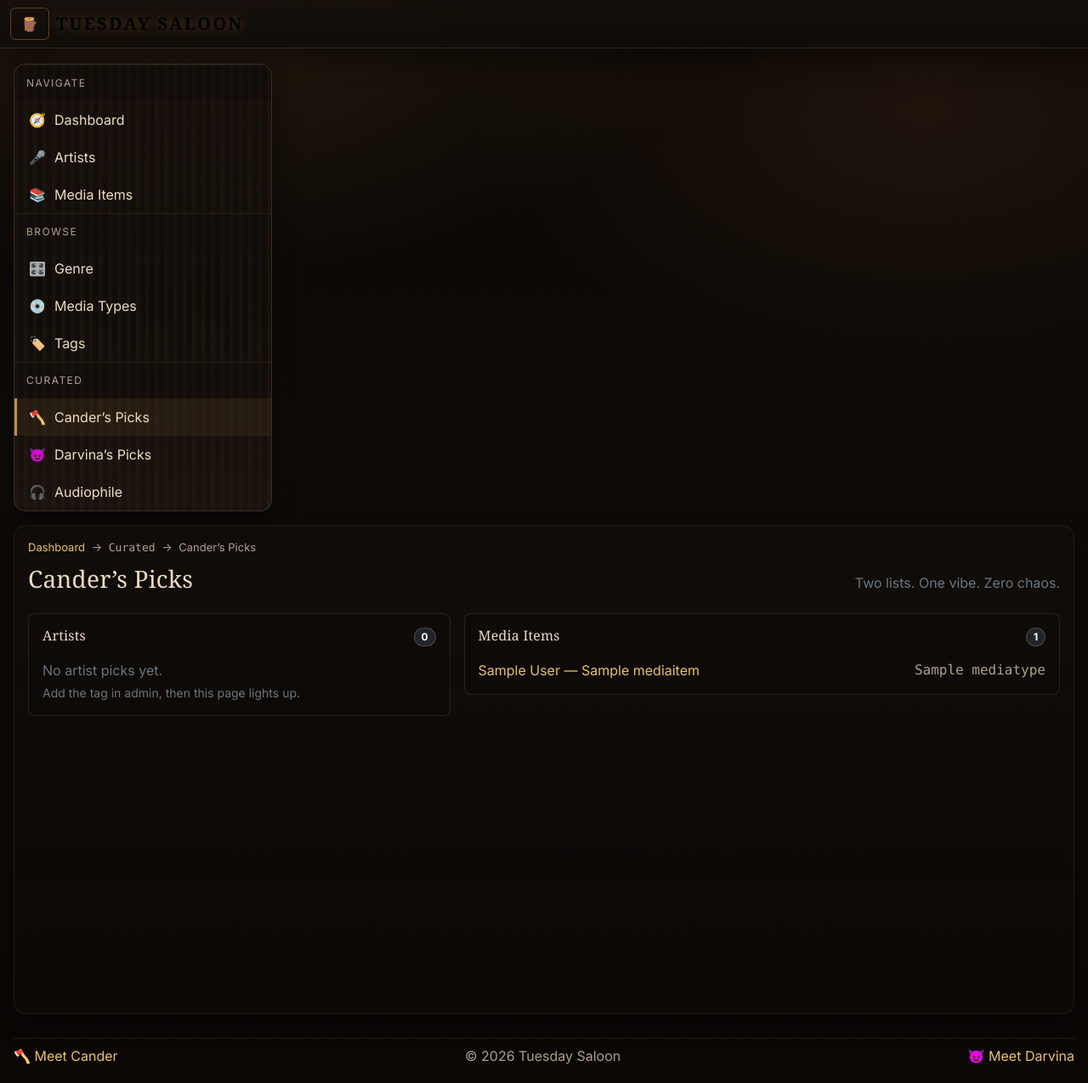
After one commit to ggrg7c5wzp-ux/media-management-system, a Django app: page /curated/cander/ in a window 1280 px wide. The commit adds this page. Shown: the whole page at 85% size. Run offline with Django 5.2, Linux system fonts and the light colour scheme; tables that the repository leaves empty hold one stand-in row (values such as "Sample post"); parts of the project's set-up code (start-up, migrations or seed data) failed here and were passed over; some web fonts are replaced.

Commit message:
Curation Changes

```diff
--- a/src/catalog/templates/catalog/base.html
+++ b/src/catalog/templates/catalog/base.html
@@ -160,6 +160,14 @@
       .mono { font-family: ui-monospace, SFMono-Regular, Menlo, Monaco, Consolas, "Liberation Mono", monospace; color: var(--ts-muted); }
       .truncate { max-width: 520px; white-space: nowrap; overflow: hidden; text-overflow: ellipsis; }
 
+      /* Breadcrumb */
+      .ts-breadcrumb{
+        color: var(--ts-muted);
+        font-size: 13px;
+        margin-bottom: 10px;
+      }
+      .ts-breadcrumb a{ color: var(--ts-link); }
+
       /* Footer */
       .ts-footer{
         max-width: 1500px;
@@ -204,28 +212,30 @@
         <!-- Sidebar desktop -->
         <aside class="col-lg-3 d-none d-lg-block ts-sidebar-col">
           <div class="ts-sidebar">
+            {% with p=request.path %}
             <div class="section-title">Navigate</div>
             <nav class="ts-nav">
-              <a href="{% url 'catalog_public:dashboard' %}">🧭 <span>Dashboard</span></a>
-              <a href="{% url 'catalog_public:artist_list' %}">🎤 <span>Artists</span></a>
-              <a href="{% url 'catalog_public:catalog_list' %}">📚 <span>Media Items</span></a>
+              <a class="{% if p|slice:':11' == '/dashboard/' or p == '/dashboard' %}active{% endif %}" href="{% url 'catalog_public:dashboard' %}">🧭 <span>Dashboard</span></a>
+              <a class="{% if p|slice:':9' == '/artists/' or p == '/artists' %}active{% endif %}" href="{% url 'catalog_public:artist_list' %}">🎤 <span>Artists</span></a>
+              <a class="{% if p|slice:':8' == '/catalog/' or p == '/catalog' or p|slice:':7' == '/items/' %}active{% endif %}" href="{% url 'catalog_public:catalog_list' %}">📚 <span>Media Items</span></a>
             </nav>
 
             <div class="section-title">Browse</div>
             <nav class="ts-nav">
-              <a href="{% url 'catalog_public:genre_list' %}">🎛️ <span>Genre</span></a>
-              <a href="{% url 'catalog_public:media_type_list' %}">💿 <span>Media Types</span></a>
-              <a href="{% url 'catalog_public:tag_list' %}">🏷️ <span>Tags</span></a>
+              <a class="{% if p|slice:':8' == '/genres/' or p == '/genres' %}active{% endif %}" href="{% url 'catalog_public:genre_list' %}">🎛️ <span>Genre</span></a>
+              <a class="{% if p|slice:':12' == '/media-types/' or p == '/media-types' %}active{% endif %}" href="{% url 'catalog_public:media_type_list' %}">💿 <span>Media Types</span></a>
+              <a class="{% if p|slice:':6' == '/tags/' or p == '/tags' %}active{% endif %}" href="{% url 'catalog_public:tag_list' %}">🏷️ <span>Tags</span></a>
             </nav>
 
             <div class="section-title">Curated</div>
             <nav class="ts-nav">
-              <a href="{% url 'catalog_public:curated_cander' %}">🪓 <span>Cander’s Picks</span></a>
-              <a href="{% url 'catalog_public:curated_darvina' %}">😈 <span>Darvina’s Picks</span></a>
-              <a href="{% url 'catalog_public:curated_audiophile' %}">🎧 <span>Audiophile</span></a>
+              <a class="{% if p|slice:':16' == '/curated/cander/' or p == '/curated/cander' %}active{% endif %}" href="{% url 'catalog_public:curated_cander' %}">🪓 <span>Cander’s Picks</span></a>
+              <a class="{% if p|slice:':17' == '/curated/darvina/' or p == '/curated/darvina' %}active{% endif %}" href="{% url 'catalog_public:curated_darvina' %}">😈 <span>Darvina’s Picks</span></a>
+              <a class="{% if p|slice:':20' == '/curated/audiophile/' or p == '/curated/audiophile' %}active{% endif %}" href="{% url 'catalog_public:curated_audiophile' %}">🎧 <span>Audiophile</span></a>
             </nav>
           </div>
-        </aside>
+
+            {% endwith %}        </aside>
 
         <!-- Sidebar mobile (offcanvas) -->
         <div class="offcanvas offcanvas-start d-lg-none" tabindex="-1" id="tsSidebar">
@@ -235,33 +245,37 @@
           </div>
           <div class="offcanvas-body">
             <div class="ts-sidebar">
+              {% with p=request.path %}
               <div class="section-title">Navigate</div>
               <nav class="ts-nav">
-                <a href="{% url 'catalog_public:dashboard' %}">🧭 <span>Dashboard</span></a>
-                <a href="{% url 'catalog_public:artist_list' %}">🎤 <span>Artists</span></a>
-                <a href="{% url 'catalog_public:catalog_list' %}">📚 <span>Media Items</span></a>
+                <a class="{% if p|slice:':11' == '/dashboard/' or p == '/dashboard' %}active{% endif %}" href="{% url 'catalog_public:dashboard' %}">🧭 <span>Dashboard</span></a>
+                <a class="{% if p|slice:':9' == '/artists/' or p == '/artists' %}active{% endif %}" href="{% url 'catalog_public:artist_list' %}">🎤 <span>Artists</span></a>
+                <a class="{% if p|slice:':8' == '/catalog/' or p == '/catalog' or p|slice:':7' == '/items/' %}active{% endif %}" href="{% url 'catalog_public:catalog_list' %}">📚 <span>Media Items</span></a>
               </nav>
 
               <div class="section-title">Browse</div>
               <nav class="ts-nav">
-                <a href="{% url 'catalog_public:genre_list' %}">🎛️ <span>Genre</span></a>
-                <a href="{% url 'catalog_public:media_type_list' %}">💿 <span>Media Types</span></a>
-                <a href="{% url 'catalog_public:tag_list' %}">🏷️ <span>Tags</span></a>
+                <a class="{% if p|slice:':8' == '/genres/' or p == '/genres' %}active{% endif %}" href="{% url 'catalog_public:genre_list' %}">🎛️ <span>Genre</span></a>
+                <a class="{% if p|slice:':12' == '/media-types/' or p == '/media-types' %}active{% endif %}" href="{% url 'catalog_public:media_type_list' %}">💿 <span>Media Types</span></a>
+                <a class="{% if p|slice:':6' == '/tags/' or p == '/tags' %}active{% endif %}" href="{% url 'catalog_public:tag_list' %}">🏷️ <span>Tags</span></a>
               </nav>
 
               <div class="section-title">Curated</div>
               <nav class="ts-nav">
-                <a href="{% url 'catalog_public:curated_cander' %}">🪓 <span>Cander’s Picks</span></a>
-                <a href="{% url 'catalog_public:curated_darvina' %}">😈 <span>Darvina’s Picks</span></a>
-                <a href="{% url 'catalog_public:curated_audiophile' %}">🎧 <span>Audiophile</span></a>
+                <a class="{% if p|slice:':16' == '/curated/cander/' or p == '/curated/cander' %}active{% endif %}" href="{% url 'catalog_public:curated_cander' %}">🪓 <span>Cander’s Picks</span></a>
+                <a class="{% if p|slice:':17' == '/curated/darvina/' or p == '/curated/darvina' %}active{% endif %}" href="{% url 'catalog_public:curated_darvina' %}">😈 <span>Darvina’s Picks</span></a>
+                <a class="{% if p|slice:':20' == '/curated/audiophile/' or p == '/curated/audiophile' %}active{% endif %}" href="{% url 'catalog_public:curated_audiophile' %}">🎧 <span>Audiophile</span></a>
               </nav>
             </div>
           </div>
         </div>
 
+
+              {% endwith %}
         <!-- Main content -->
         <section class="col-lg-9 ts-main-col">
           <div class="ts-content">
+            {% block breadcrumb %}{% endblock %}
             {% block content %}{% endblock %}
           </div>
         </section>
--- /dev/null
+++ b/src/catalog/templates/catalog/curated.html
@@ -0,0 +1,88 @@
+{% extends "catalog/base.html" %}
+{% block title %}{{ title }}{% endblock %}
+
+{% block breadcrumb %}
+  <div class="ts-breadcrumb">
+    <a href="{% url 'catalog_public:dashboard' %}">Dashboard</a>
+    <span class="mx-1">→</span>
+    <span class="mono">Curated</span>
+    <span class="mx-1">→</span>
+    <span>{{ title }}</span>
+  </div>
+{% endblock %}
+
+{% block content %}
+<div class="d-flex align-items-baseline justify-content-between gap-3 flex-wrap">
+  <h1 class="h3 m-0">{{ title }}</h1>
+  <div class="text-secondary">Two lists. One vibe. Zero chaos.</div>
+</div>
+
+<div class="row g-3 mt-2">
+  <div class="col-12 col-lg-5">
+    <div class="p-3 rounded-3" style="border:1px solid rgba(255,216,158,.12); background:rgba(0,0,0,.08);">
+      <div class="d-flex justify-content-between align-items-baseline">
+        <h2 class="h6 m-0">Artists</h2>
+        <span class="badge rounded-pill text-bg-dark" style="border:1px solid rgba(255,216,158,.18);">
+          {{ artists|length }}
+        </span>
+      </div>
+
+      {% if artist_tag %}
+        <div class="text-secondary small mt-1">
+          Tag: <span class="mono">{{ artist_tag.name }}</span>
+        </div>
+      {% endif %}
+
+      <div class="mt-3 d-grid gap-2">
+        {% for a in artists %}
+          <a href="{% url 'catalog_public:artist_detail' a.id %}">
+            <div class="d-flex justify-content-between">
+              <span class="truncate">{{ a.display_name }}</span>
+              <span class="mono">{{ a.item_count }}</span>
+            </div>
+          </a>
+        {% empty %}
+          <div class="text-secondary">
+            <div class="mb-1">No artist picks yet.</div>
+            <div class="small">Add the tag in admin, then this page lights up.</div>
+          </div>
+        {% endfor %}
+      </div>
+    </div>
+  </div>
+
+  <div class="col-12 col-lg-7">
+    <div class="p-3 rounded-3" style="border:1px solid rgba(255,216,158,.12); background:rgba(0,0,0,.08);">
+      <div class="d-flex justify-content-between align-items-baseline">
+        <h2 class="h6 m-0">Media Items</h2>
+        <span class="badge rounded-pill text-bg-dark" style="border:1px solid rgba(255,216,158,.18);">
+          {{ items|length }}
+        </span>
+      </div>
+
+      {% if media_tag %}
+        <div class="text-secondary small mt-1">
+          Tag: <span class="mono">{{ media_tag.name }}</span>
+        </div>
+      {% endif %}
+
+      <div class="mt-3 d-grid gap-2">
+        {% for it in items %}
+          <a href="{% url 'catalog_public:item_detail' it.id %}">
+            <div class="d-flex justify-content-between gap-2">
+              <span class="truncate">{{ it.artist.display_name }} — {{ it.title }}</span>
+              <span class="mono">{{ it.media_type.name }}</span>
+            </div>
+          </a>
+        {% empty %}
+          <div class="text-secondary">
+            <div class="mb-1">No media picks yet.</div>
+            <div class="small">Tag a few albums/singles and we’ll make it look intentional.</div>
+          </div>
+        {% endfor %}
+      </div>
+    </div>
+  </div>
+</div>
+
+{% endblock %}
```
